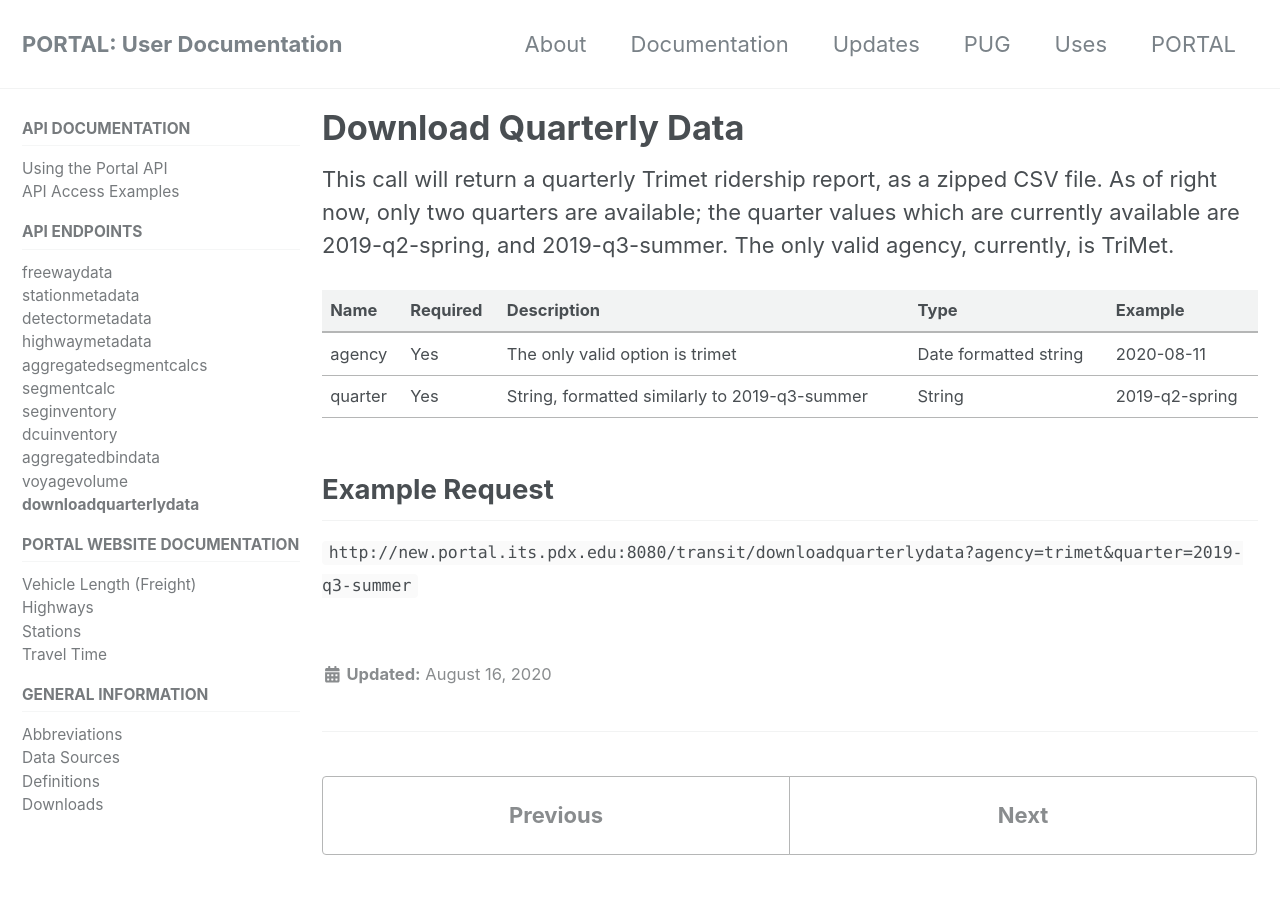
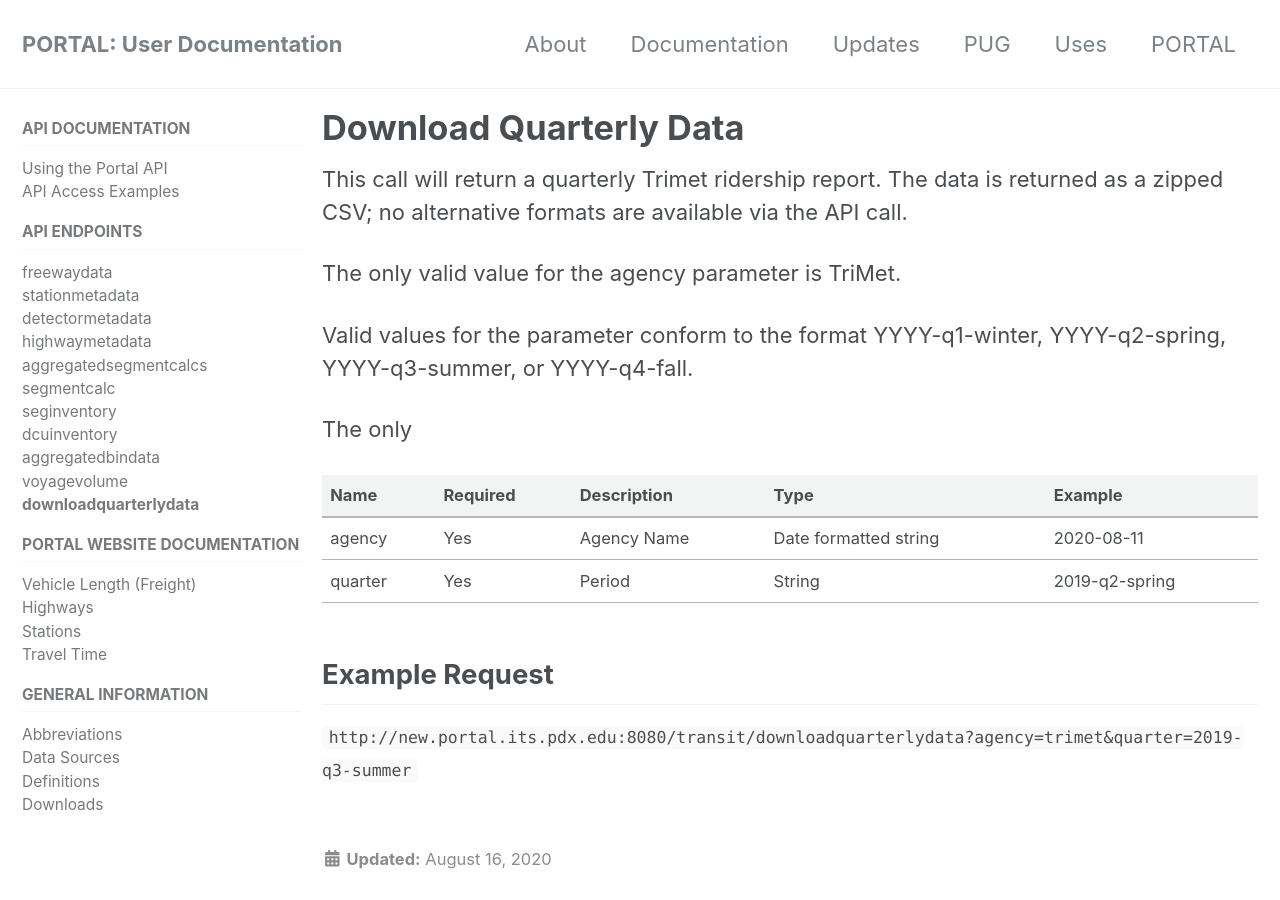
Before and after one commit to adus/portal-documentation, a Jekyll site: the page built from _documents/downloadquarterlydata.md, in a window 1280 px wide and 900 px high. Built offline with Jekyll 4.4.1, drawn with Linux system fonts in a browser that asks for light colours; nearby versions of some CDN libraries.

Commit message:
Update downloadquarterlydata.md
Formatting and Standardization

```diff
--- a/_documents/downloadquarterlydata.md
+++ b/_documents/downloadquarterlydata.md
@@ -1,13 +1,18 @@
 ---
 title: "Download Quarterly Data"
 ---
-This call will return a quarterly Trimet ridership report, as a zipped CSV file.  As of right now, only two quarters are available; the quarter
-values which are currently available are 2019-q2-spring, and 2019-q3-summer.  The only valid agency, currently, is TriMet.
+This call will return a quarterly Trimet ridership report.  The data is returned as a zipped CSV; no alternative formats are available via the API call.
 
-| Name         | Required  | Description                                   | Type                  | Example          |
-| ------------ | --------- | --------------------------------------------- | --------------------- | ---------------- |
-| agency       | Yes       | The only valid option is trimet               | Date formatted string | 2020-08-11       |
-| quarter      | Yes       | String, formatted similarly to 2019-q3-summer | String                | 2019-q2-spring   |
+The only valid value for the agency parameter is TriMet.
+
+Valid values for the parameter conform to the format YYYY-q1-winter, YYYY-q2-spring, YYYY-q3-summer, or YYYY-q4-fall.
+
+The only
+
+| Name         | Required  | Description | Type                  | Example          |
+| ------------ | --------- | ----------- | --------------------- | ---------------- |
+| agency       | Yes       | Agency Name | Date formatted string | 2020-08-11       |
+| quarter      | Yes       | Period      | String                | 2019-q2-spring   |
 
 
 ## Example Request
```
